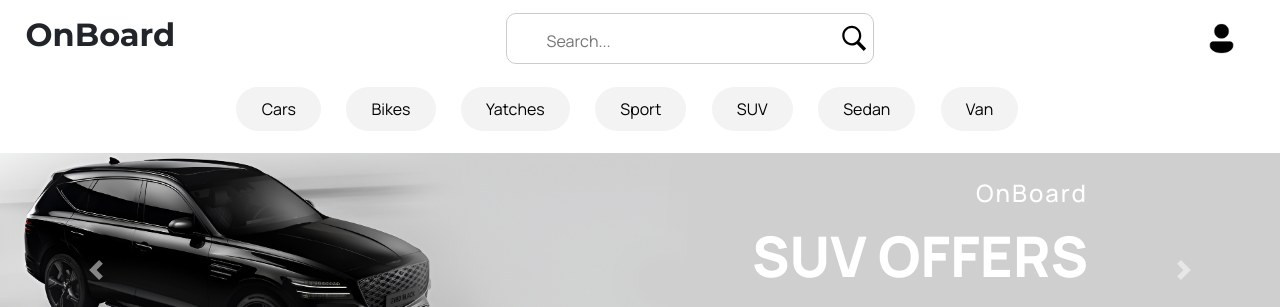
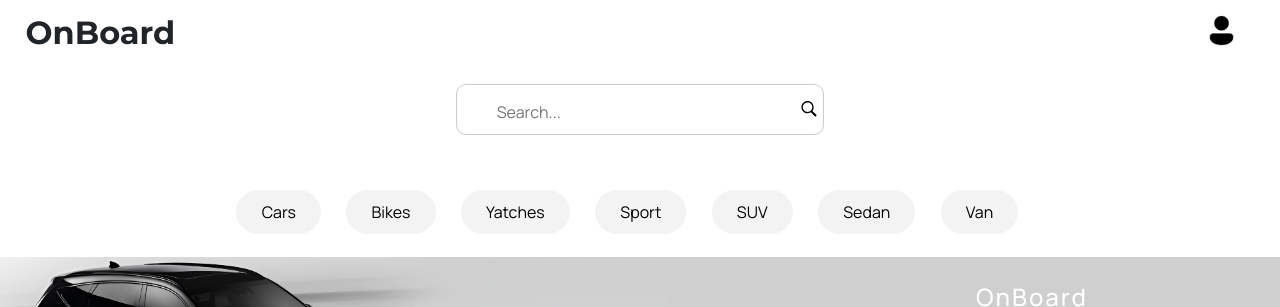
Before and after one commit to Marlon-44/OnBoard, a React (Vite) app: page /homePage in a window 1280 px wide. Shown: the top 307 px of the page. Built offline with nearby package versions, Linux system fonts and the light colour scheme; no server answers.

Commit message:
inicio de la VehicleDetails

```diff
--- a/src/Components/MainHeader/index.jsx
+++ b/src/Components/MainHeader/index.jsx
@@ -11,11 +11,13 @@ const MainHeader = () => {
             className={styles.header__container}>
 
             <div className={styles.header__up__section}>
-                <h2>OnBoard</h2>
-                <Search />
-                <Link to="/homePage" className={styles.header__logo__container}>
-                    <img src="assets/icon__user__black.png" alt="" />
-                </Link>
+                <div className={styles.logo__account__box}>
+                    <h2>OnBoard</h2>
+                    <Link to="/homePage" className={styles.header__logo__container}>
+                        <img src="assets/icon__user__black.png" alt="" />
+                    </Link>
+                </div>
+                <Search/>
             </div>
 
             <div className={styles.header__down__section}>
--- a/src/Components/MainHeader/index.module.css
+++ b/src/Components/MainHeader/index.module.css
@@ -1,18 +1,29 @@
 .header__container {
     width: 100vw;
+    display: flex;
+    flex-direction: column;
+    gap: 20px;
+}
+
+.logo__account__box {
+    display: flex;
+    width: 100%;
+    justify-content: space-between;
 }
 
 .header__up__section {
     display: flex;
-    justify-content: space-between;
-    align-items: center;
+    flex-direction: column;
     margin: 1% 2%;
+    gap: 1.5rem;
 }
-.header__up__section h2{
+
+.header__up__section h2 {
     font-size: 2rem;
     font-family: "Montserrat";
     font-weight: 700;
 }
+
 .header__logo__container img {
     width: 70%;
 }
@@ -35,14 +46,34 @@
     -webkit-overflow-scrolling: touch;
     padding: 10px;
     box-sizing: border-box;
-    justify-content: center;
 
 }
 
 .header__down__section button {
     border: none;
     background-color: rgb(243, 243, 243);
-    padding: 10px 2%;
+    padding: 10px 5%;
     border-radius: 50px;
     margin-right: 2%;
 }
+
+@media screen and (min-width: 900px) {
+    .header__up__section {
+        display: flex;
+        justify-content: space-between;
+        align-items: center;
+        margin: 1% 2%;
+    }
+
+    .hd__button__container {
+        justify-content: center;
+    }
+
+    .header__down__section button {
+        border: none;
+        background-color: rgb(243, 243, 243);
+        padding: 10px 2%;
+        border-radius: 50px;
+        margin-right: 2%;
+    }
+}
--- a/src/Components/Search/index.module.css
+++ b/src/Components/Search/index.module.css
@@ -1,6 +1,6 @@
 .search__container {
 
-    width: 30%;
+    width: 100%;
     display: flex;
     align-items: center;
     border: 1px solid #ccc;
@@ -9,7 +9,7 @@
 }
 
 .search__icon {
-    width: 8%;
+    width: 5%;
 }
 .search__icon:hover {
     cursor: pointer;
@@ -28,3 +28,10 @@
 .search__input:focus {
     border-color: #007bff;
 }
+@media screen and (min-width:900px) {
+    .search__container {
+
+        width: 30%;
+    }
+
+}
--- a/src/Components/VehicleCard/index.jsx
+++ b/src/Components/VehicleCard/index.jsx
@@ -1,17 +1,24 @@
+import { useNavigate } from "react-router-dom";
 import styles from "./index.module.css"
-const VehicleCard =({vehicle})=>{
-    return(
-        <div className={styles.card__container}>
+const VehicleCard = ({ vehicle }) => {
+    const navigate = useNavigate();
+
+    const handleClick = () => {
+        navigate(`/vehicle/${vehicle.placa}`);
+    };
+
+    return (
+        <div className={styles.card__container} onClick={handleClick}>
             <div className={styles.image__section}>
-                <img src={vehicle.fotosUrls[0]} alt="" />
+                <img src={vehicle.fotosUrls[0]} alt={`${vehicle.marca} ${vehicle.modelo}`} />
             </div>
             <div className={styles.info__section}>
                 <h3>{`${vehicle.marca} ${vehicle.modelo}`}</h3>
-                <h2>{` $${vehicle.precioPorDia} /day`}</h2>
+                <h2>{`$${vehicle.precioPorDia} /day`}</h2>
                 <p>{`${vehicle.anio} | ${vehicle.kilometraje} Km`}</p>
                 <h4>Cartagena De Indias - Bolivar</h4>
             </div>
         </div>
-    )
-}
+    );
+};
 export default VehicleCard;
--- /dev/null
+++ b/src/Pages/ProductDetails/index.jsx
@@ -0,0 +1,30 @@
+import { useParams } from "react-router-dom";
+import { useContext } from "react";
+import OfertasContext from "../../features/ofertas/OfertasContext";
+import MainHeader from "../../Components/MainHeader";
+
+const ProductDetails = () => {
+    const { placa } = useParams();
+    const { ofertas } = useContext(OfertasContext);
+
+    const vehiculo = ofertas.find((v) => v.placa === placa);
+
+    if (!vehiculo) return <p>Vehículo no encontrado</p>;
+
+    return (
+        <>
+            <MainHeader/>
+            <section>
+
+            </section>
+            <h1>{vehiculo.marca} {vehiculo.modelo}</h1>
+            <img src={vehiculo.fotosUrls[0]} alt={`${vehiculo.marca}`} />
+            <p>Año: {vehiculo.anio}</p>
+            <p>Precio por día: ${vehiculo.precioPorDia}</p>
+            <p>Kilometraje: {vehiculo.kilometraje} Km</p>
+            {/* Aquí puedes agregar galería de fotos y más detalles */}
+        </>
+    );
+};
+
+export default ProductDetails;
--- a/src/routes.jsx
+++ b/src/routes.jsx
@@ -3,6 +3,7 @@ import Header from "./Components/Header";
 import Footer from "./Components/Footer";
 import Landing from "./Pages/LandingPage";
 import Home from "./Pages/HomePage";
+import ProductDetails from "./Pages/ProductDetails";
 const AppRoutes = () =>{
 
     return(
@@ -11,6 +12,7 @@ const AppRoutes = () =>{
                 <Routes>
                     <Route path="/" element={<Landing/>}></Route>
                     <Route path="/homePage" element={<Home/>}></Route>
+                    <Route path="/vehicle/:placa" element={<ProductDetails/>}></Route>
                 </Routes>
             <Footer/>
             </BrowserRouter>
```
Also changed, not shown: src/Pages/ProductDetails/index.module.css (added).
